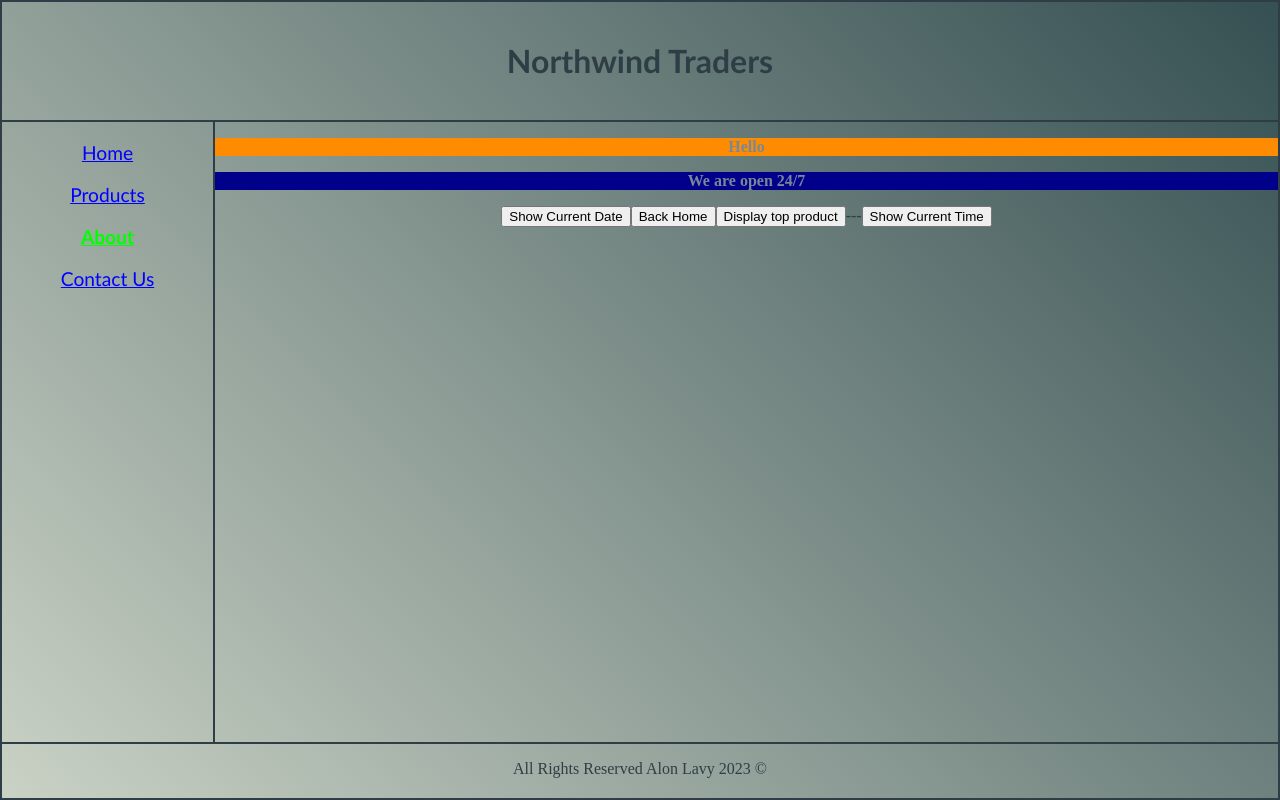
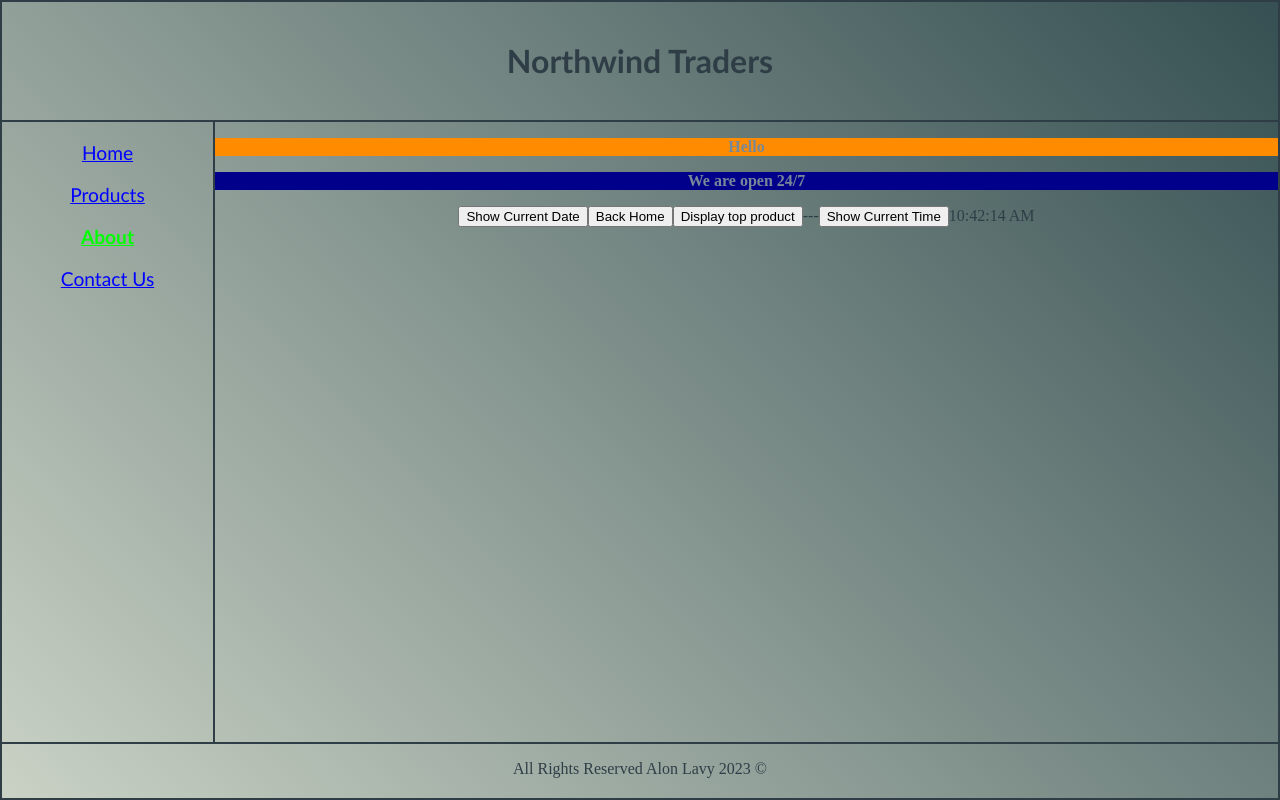
Before and after one commit to AlonLavy/react-course, a React (Create React App) app: page /About in a window 1280 px wide. Built offline with nearby package versions, Linux system fonts and the light colour scheme.

Commit message:
useEffect

```diff
--- a/src/Components/AboutArea/About/About.tsx
+++ b/src/Components/AboutArea/About/About.tsx
@@ -1,5 +1,5 @@
 import Snackbar from "@mui/material/Snackbar";
-import { useEffect, useState } from "react";
+import { useState, useEffect } from "react";
 import { useNavigate } from "react-router-dom";
 import WhoAreWe from "../WhoAreWe/WhoAreWe";
 import "./About.css";
@@ -7,6 +7,7 @@
 function About(): JSX.Element {
 	const [isOpen, setIsOpen] = useState<boolean>(false);
 	const [time, setTime] = useState<string>(null as unknown as string);
+	const [clock, setClock] = useState<string>("");
 	const navigator = useNavigate();
 
 	const [topProduct, setTopProduct] = useState("---");
@@ -14,9 +15,19 @@
 		setTopProduct("Ice coffee");
 	};
 
+	useEffect(() => {
+		const interval = setInterval(() => {
+			console.log(new Date().toLocaleTimeString());
+			setClock(new Date().toLocaleTimeString());
+		}, 1000);
+		return () => {
+			clearInterval(interval);
+			console.log("closed");
+		};
+	}, []);
+
 	return (
 		<div className="About">
-			<p>
 			<WhoAreWe />
 
 			<button onClick={() => setIsOpen(true)}>Show Current Date</button>
@@ -34,7 +45,8 @@
 			<button onClick={() => setTime(new Date().toLocaleTimeString())}>
 				{time === null ? "Show Current Time" : time}
 			</button>
-			</p>
+
+			<span>{clock}</span>
 		</div>
 	);
 }
```
Lines whose indentation alone changed are shown as unchanged.
